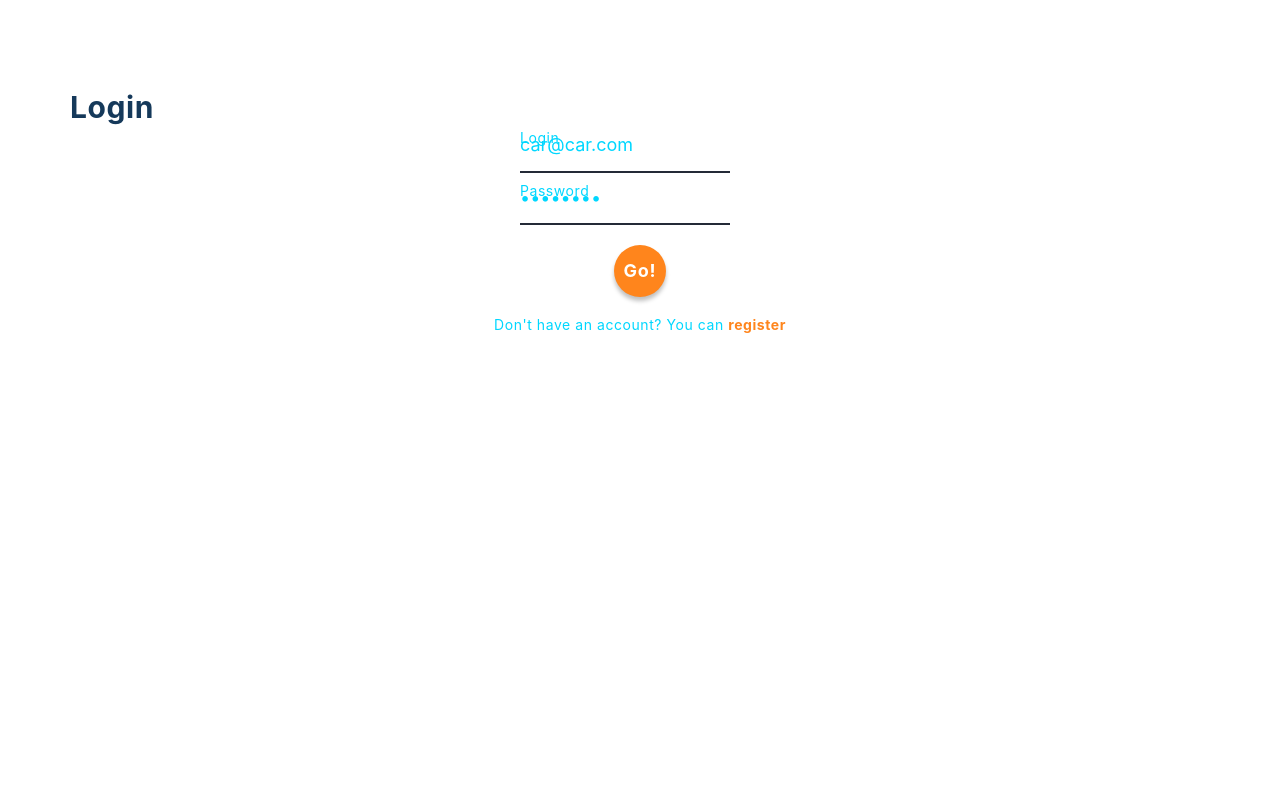
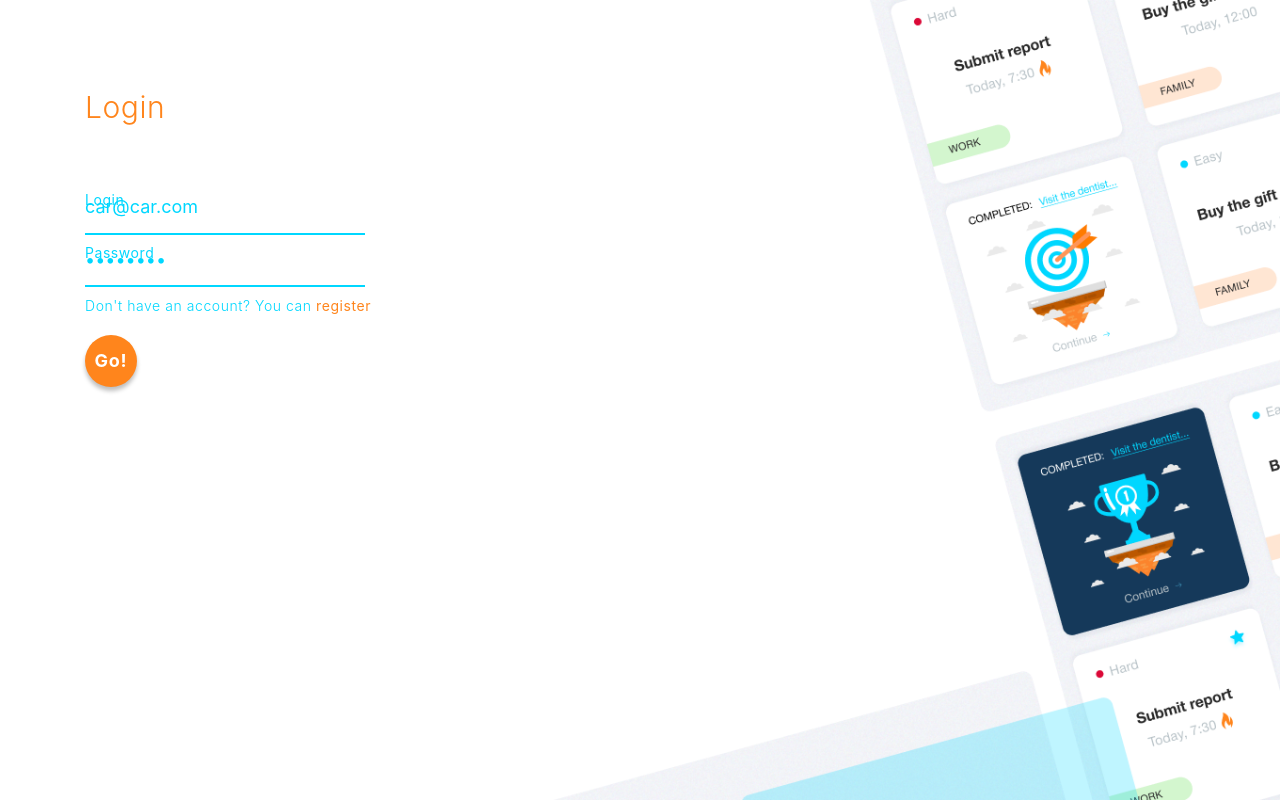
Before and after one commit to maximostrovskiy86/taskbar-front-end, a React (Create React App) app: page /login in a window 1280 px wide. Built offline with nearby package versions, Linux system fonts and the light colour scheme.

Commit message:
style: adaptive markuplogin/register pages, added some  style

```diff
--- a/src/components/app/App.css
+++ b/src/components/app/App.css
@@ -1,38 +1,5 @@
-.App {
-  text-align: center;
+.main {
+  display: flex; /*footer bottom*/
+  min-height: 100vh;
+  flex-direction: column;
 }
-
-.App-logo {
-  height: 40vmin;
-  pointer-events: none;
-}
-
-@media (prefers-reduced-motion: no-preference) {
-  .App-logo {
-    animation: App-logo-spin infinite 20s linear;
-  }
-}
-
-.App-header {
-  background-color: #282c34;
-  min-height: 100vh;
-  display: flex;
-  flex-direction: column;
-  align-items: center;
-  justify-content: center;
-  font-size: calc(10px + 2vmin);
-  color: white;
-}
-
-.App-link {
-  color: #61dafb;
-}
-
-@keyframes App-logo-spin {
-  from {
-    transform: rotate(0deg);
-  }
-  to {
-    transform: rotate(360deg);
-  }
-}
--- a/src/components/app/App.js
+++ b/src/components/app/App.js
@@ -1,3 +1,4 @@
+import "./App.css";
 import {useDispatch, useSelector} from "react-redux";
 import {Routes, Route} from "react-router-dom";
 import {ToastContainer} from 'react-toastify';
@@ -33,8 +34,10 @@ function App() {
 		<>
 			{isLoggedIn && <Header/>}
 			{isLoading ? <LoadingSpinner/> :
+				<main className="main">
+					{/*<UserMenu/>*/}
 					<Routes>
-					{/*<UserMenu/>*/}
+
 						<Route path="/"
 							   element={<PrivateRoute redirectTo="/login" component={<Dashboard/>}/>}/>
 						<Route path="/login"
@@ -46,6 +49,7 @@ function App() {
 						/>
 						<Route path="*" element={<NotFoundPage/>}/>
 					</Routes>
+				</main>
 			}
 			<ToastContainer/>
 		</>
--- a/src/components/container/Container.styled.jsx
+++ b/src/components/container/Container.styled.jsx
@@ -1,12 +1,22 @@
 import styled from "styled-components";
 
 export const StyleContainer = styled.div`
-    max-width: 1170px;
+    width: 290px;
     margin-left: auto;
     margin-right: auto;
     padding-left: 15px;
     padding-right: 15px;
-    //display: flex;
-    //flex-direction: column;
-    //align-items: center;
+
+
+    @media screen and (min-width: 480px) {
+        width: 450px;
+    }
+
+    @media screen and (min-width: 768px) {
+        width: 670px;
+    }
+
+    @media screen and (min-width: 1280px) {
+        width: 1140px;
+    }
 `;
--- a/src/components/loginForm/LoginForm.jsx
+++ b/src/components/loginForm/LoginForm.jsx
@@ -81,8 +81,8 @@ const LoginForm = () => {
 				/>
 				<label htmlFor="password">Password</label>
 			</InputBox>
+			<p>Don't have an account? You can <strong><Link to="/registration">register</Link></strong></p>
 			<Button>Go!</Button>
-			<p>Don't have an account? You can <strong><Link to="/registration">register</Link></strong></p>
 		</LoginFormContainer>
 	)
 }
--- a/src/components/loginForm/LoginForm.styled.jsx
+++ b/src/components/loginForm/LoginForm.styled.jsx
@@ -5,12 +5,6 @@ export const LoginFormContainer = styled.form`
     display: flex;
     flex-direction: column;
     align-items: center;
-
-    @media screen and (min-width: 768px) {
-        button {
-            margin: 20px 0 0;
-        }
-    }
 
     button + button {
         margin-top: 20px;
@@ -23,15 +17,29 @@ export const LoginFormContainer = styled.form`
     }
 
 	p {
-		margin-top: 20px;
+		margin-top: 10px;
+		margin-bottom: 0;
 		font-size: 14px;
-		font-weight: 400;
+		font-weight: 300;
+		text-align: center;
 		color: ${p => p.theme.colors.secondary};
 	}
 
 	strong a {
 		color: ${p => p.theme.colors.buttonBg};
 	}
+
+    @media screen and (min-width: 767px) {
+        align-items: start;
+
+        button {
+            margin: 20px 0 0;
+        }
+
+		p {
+			text-align: left;
+		}
+    }
 `;
 
 export const InputBox = styled(LoginInputBox)`
--- a/src/components/registrationForm/RegistrationForm.jsx
+++ b/src/components/registrationForm/RegistrationForm.jsx
@@ -55,6 +55,10 @@ const RegistrationForm = () => {
 		}
 
 		notifyExistsUser(response.meta.arg.email);
+
+		setTimeout(() => {
+			navigate("/login", {replace: true});
+		}, 1500)
 	}
 
 	const resetForm = () => {
--- a/src/components/registrationForm/RegistrationForm.styled.jsx
+++ b/src/components/registrationForm/RegistrationForm.styled.jsx
@@ -1,9 +1,6 @@
 import styled from 'styled-components';
 
 export const RegistrationLoginFormContainer = styled.form`
-    display: flex;
-    flex-direction: column;
-	align-items: center;
 
     button {
         width: 52px;
@@ -25,6 +22,10 @@ export const RegistrationLoginFormContainer = styled.form`
         &:hover {
             transform: scale(1.05);
         }
+    }
+
+    @media screen and (min-width: 767px) {
+        align-items: start;
     }
 `;
 
@@ -50,15 +51,14 @@ export const LoginInputBox = styled.div`
     }
 
     input {
-        width: 210px;
+        max-width: 280px;
         padding: 15px 0;
-        margin-right: 30px;
 
         font-size: ${p => p.theme.fontSizes.md};
 
         color: ${p => p.theme.colors.secondary};
         border: ${p => p.theme.borders.none};
-        border-bottom: ${p => p.theme.borders.medium} solid ${p => p.theme.colors.primary};
+        border-bottom: ${p => p.theme.borders.medium} solid ${p => p.theme.colors.secondary};
         outline: none;
 
         &:focus ~ label {
--- a/src/index.css
+++ b/src/index.css
@@ -50,10 +50,3 @@ ul {
 a {
     text-decoration: none;
 }
-
-.landing {
-    background-image: url("images/LandingBg.png");
-    background-repeat: no-repeat;
-    background-position: bottom;
-    background-size: contain;
-}
--- a/src/pages/loginPage/LoginPage.styled.js
+++ b/src/pages/loginPage/LoginPage.styled.js
@@ -1,7 +1,13 @@
 import styled from "styled-components";
+import bgImg from "../../images/LandingBg.png";
+import bgTablet from "../../images/tablet-bg.png";
+import bgDesktop from "../../images/desktop-bg.png";
+import {LandingContainer} from "../registerPage/RegisterPage.styled";
 
-export const LoginPageContainer = styled.div`
-    padding-top: 94px;
+export const LoginPageContainer = styled(LandingContainer)`
+    p {
+        font-size: 18px;
+    }
 
     button {
         width: 52px;
@@ -27,12 +33,14 @@ export const LoginPageContainer = styled.div`
 
     h1 {
         padding: ${p => p.theme.spacing[0]};
-        color: ${p => p.theme.colors.accent};
+        font-weight: 300;
+        text-align: center;
+        color: ${p => p.theme.colors.buttonBg};
     }
 
-    @media screen and (max-width: 767px) {
+    @media screen and (min-width: 767px) {
         h1 {
-            text-align: center;
+            text-align: left;
         }
     }
 `;
--- a/src/pages/registerPage/RegisterPage.styled.jsx
+++ b/src/pages/registerPage/RegisterPage.styled.jsx
@@ -1,29 +1,43 @@
 import styled from "styled-components";
+import bgImg from "../../images/LandingBg.png";
+import bgTablet from "../../images/tablet-bg.png";
+import bgDesktop from "../../images/desktop-bg.png";
 
 export const LandingContainer = styled.div`
     padding-top: 94px;
-    //background-image: url("../../images/LandingBg.png");
-    //background-repeat: no-repeat;
-    //background-position: center;
-    //background-size: cover;
-
-    display: flex; /*footer bottom*/
-    min-height: 100vh;
-    flex-direction: column;
-
-    .container { /*footer bottom*/
-        flex: 1;
-    }
+    background-image: url(${bgImg});
+    background-repeat: no-repeat;
+    background-position: 100% 100%;
+    background-size: contain;
+    flex: 1;
 
     h1 {
         margin-bottom: 62px;
     }
 
     p {
-        max-width: 280px;
+        width: 100%;
         margin-bottom: ${({theme}) => theme.spacing[8]}px;
         font-size: ${props => props.theme.fontSizes.md};
+		font-weight: 300;
         line-height: ${props => props.theme.lineHeights.medium};
         color: ${props => props.theme.colors.accent};
     }
+
+    @media screen and (min-width: 767px) {
+        background-image: url(${bgTablet});
+
+        p {
+            width: 75%;
+            font-size: 24px;
+        }
+    }
+
+    @media screen and (min-width: 1280px) {
+        background-image: url(${bgDesktop});
+
+        p {
+            font-size: 36px;
+        }
+    }
 `;
```
Also changed, not shown: src/images/desktop-bg.png (added), src/images/tablet-bg.png (added). Lines whose indentation alone changed are shown as unchanged.
